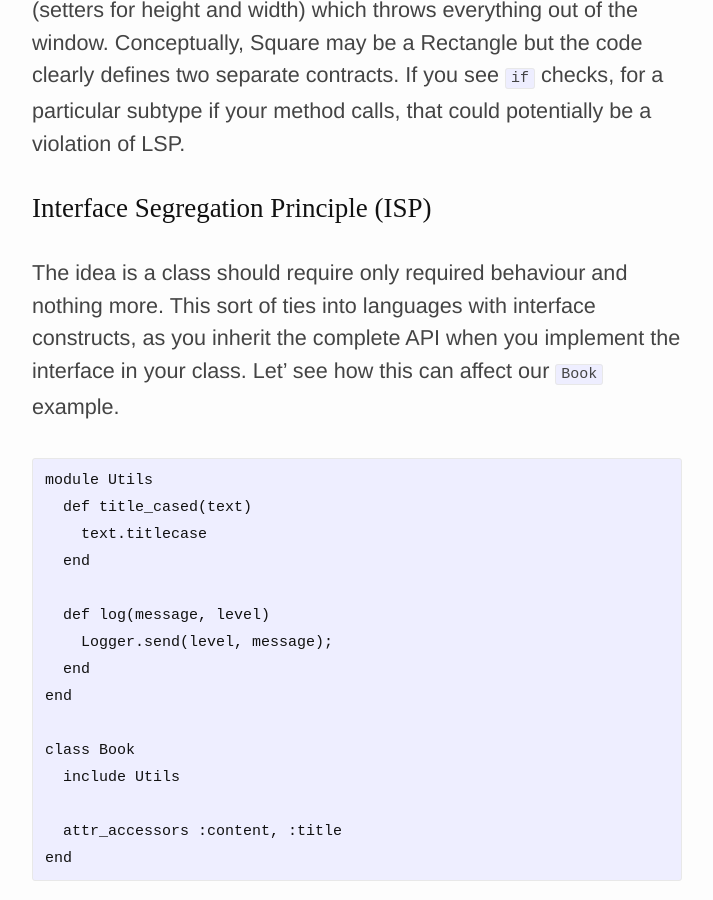
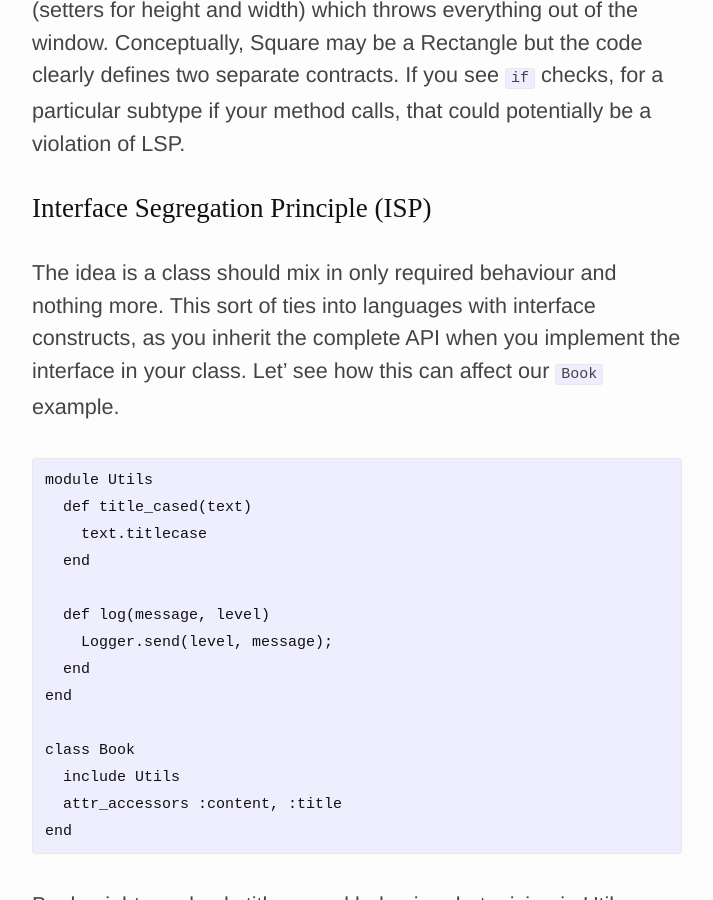
Before and after one commit to jithugopal/jithugopal.github.com, a Jekyll site: the page built from _posts/2015-10-22-refresher-on-solid-principles.md, in a window 1280 px wide and 900 px high, scrolled down 4617 px. Shown: the whole window, without its empty margins (283-996 px from the left). Built offline with Jekyll 4.4.1, drawn with Linux system fonts in a browser that asks for light colours; nearby versions of some CDN libraries; Markdown is read by kramdown in place of the engine named in the settings; comment, search, counter and statistics services are not loaded.

Commit message:
Content change

````diff
--- a/_posts/2015-10-22-refresher-on-solid-principles.md
+++ b/_posts/2015-10-22-refresher-on-solid-principles.md
@@ -130,7 +130,7 @@ Clearly inheritance has forced us to mutate Square's internal state (setters for
 
 <h2 id="isp">Interface Segregation Principle (ISP)</h2>
 
-The idea is a class should require only required behaviour and nothing more. This sort of ties into languages with interface constructs, as you inherit the complete API when you implement the interface in your class. Let' see how this can affect our `Book` example.
+The idea is a class should mix in only required behaviour and nothing more. This sort of ties into languages with interface constructs, as you inherit the complete API when you implement the interface in your class. Let' see how this can affect our `Book` example.
 
 ```
 module Utils
@@ -145,7 +145,6 @@ end
 
 class Book
   include Utils
-
   attr_accessors :content, :title
 end
 ```
````
